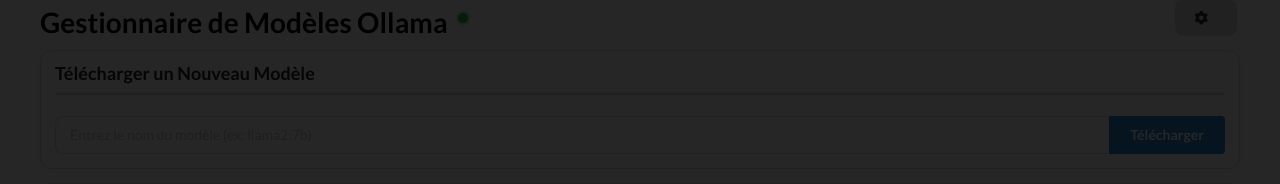
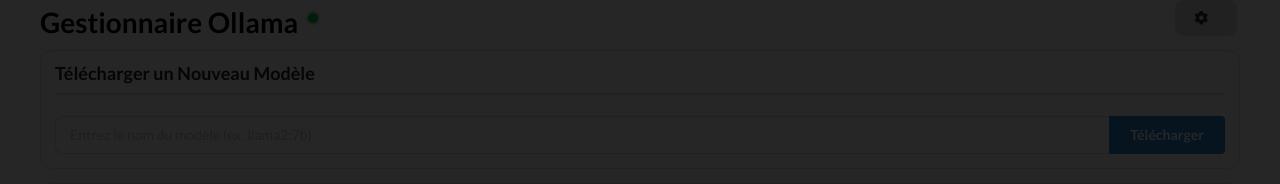
Before and after one commit to yblis/OllamaManagerUI, a Flask app: page / in a window 1280 px wide. Shown: the top 184 px of the page. Run offline with Flask 3, Linux system fonts and the light colour scheme; data that the repository does not hold is empty.

Commit message:
edit title

```diff
--- a/templates/index.html
+++ b/templates/index.html
@@ -3,7 +3,7 @@
 {% block content %}
 <div style="display: flex; align-items: center; justify-content: space-between;">
     <div style="display: flex; align-items: center;">
-        <h1 class="ui title">Gestionnaire de Modèles Ollama</h1>
+        <h1 class="ui title">Gestionnaire Ollama</h1>
         <span class="status-indicator" id="statusDot"></span>
     </div>
     <button class="ui button" onclick="showSettings()">
```
